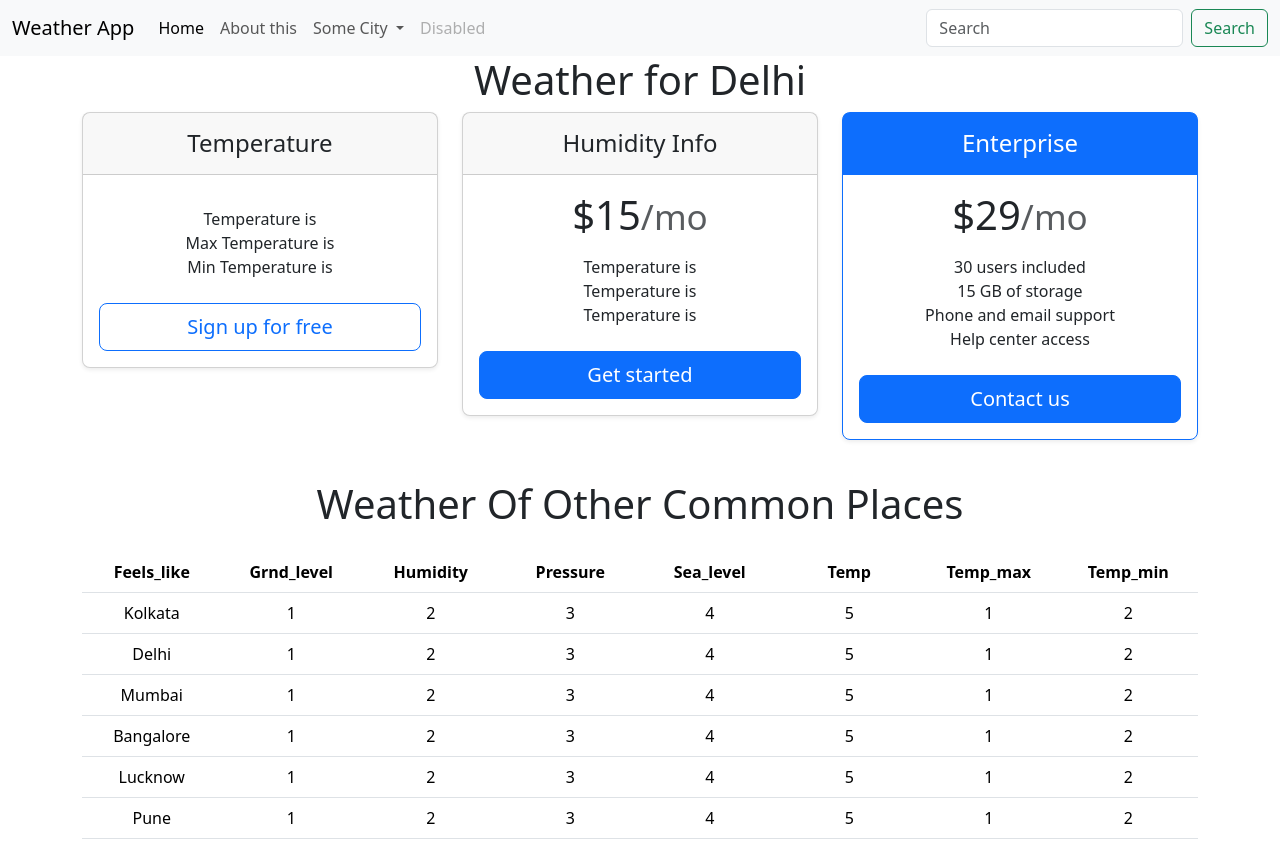
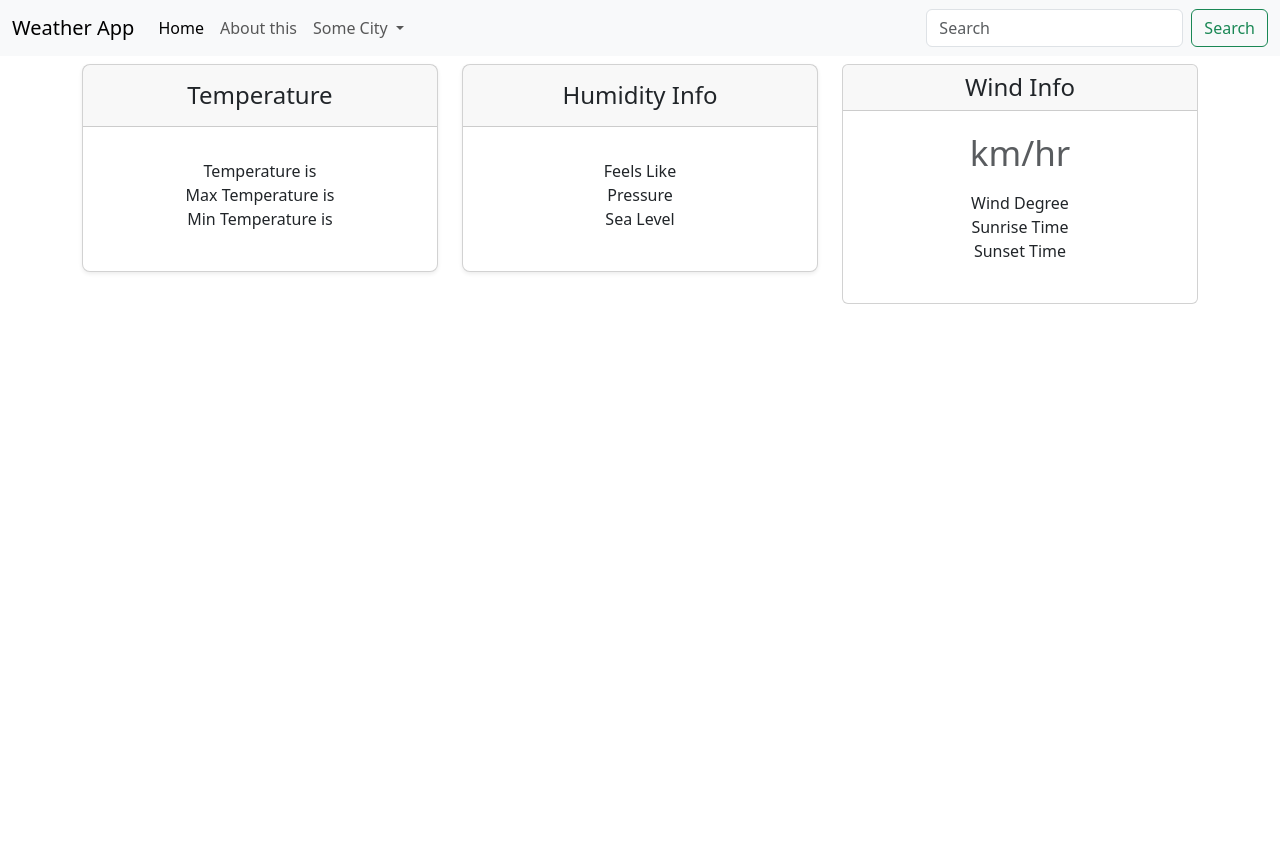
Before and after one commit to RHalder2001/Weather-App, a plain HTML site: page WEATHER-APP/index.html in a window 1280 px wide. After the commit the page ends 800 px from the top, so only its background shows below. Drawn offline with nearby package versions, Linux system fonts and the light colour scheme; no server answers.

Commit message:
All change made

```diff
--- a/WEATHER-APP/index.html
+++ b/WEATHER-APP/index.html
@@ -39,12 +39,11 @@
                             <li><a class="dropdown-item" href="#">Mumbai</a></li>
                         </ul>
                     </li>
-                    <li class="nav-item">
-                        <a class="nav-link disabled" aria-disabled="true">Disabled</a>
-                    </li>
+
                 </ul>
-                <form class="d-flex" role="search">
-                    <input class="form-control me-2" type="search" placeholder="Search" aria-label="Search" />
+                <form class="d-flex" role="search" id="searchForm"  >
+                    <input class="form-control me-2" type="search" placeholder="Search" aria-label="Search"
+                        id="submi" />
                     <button class="btn btn-outline-success" type="submit">Search</button>
                 </form>
             </div>
@@ -57,7 +56,7 @@
 
     <div class="container">
 
-        <h1 class="weather city" style="text-align:center;", >Weather for Delhi</h1>
+        <h1 class="weather city" style="text-align:center;" id="cityHeading",></h1>
 
         <main>
             <div class="row row-cols-1 row-cols-md-3 mb-3 text-center">
@@ -72,11 +71,10 @@
                             <ul class="list-unstyled mt-3 mb-4">
                                 <li>Temperature is <span id="tem"></span> </li>
                                 <li>Max Temperature is <span id="temp_max"></span></li>
-                                <li>Min Temperature is  <span id="temp_min"></span> </li>
+                                <li>Min Temperature is <span id="temp_min"></span> </li>
 
 
-                            </ul> <button type="button" class="w-100 btn btn-lg btn-outline-primary">Sign up for
-                                free</button>
+                            </ul>
                         </div>
                     </div>
                 </div>
@@ -86,113 +84,35 @@
                             <h4 class="my-0 fw-normal">Humidity Info</h4>
                         </div>
                         <div class="card-body">
-                            <h1 class="card-title pricing-card-title">$15<small
-                                    class="text-body-secondary fw-light">/mo</small></h1>
+                            <h1 class="card-title pricing-card-title"><span id='humidity'></span><small
+                                    class="text-body-secondary fw-light"></small></h1>
                             <ul class="list-unstyled mt-3 mb-4">
-                                <li>Temperature is <span id'temp'></span></li>
-                                <li>Temperature is <span id'temp'></span></li>
-                                <li>Temperature is <span id'temp'></span></li>
-                            </ul> <button type="button" class="w-100 btn btn-lg btn-primary">Get started</button>
+                                <li> Feels Like <span id='feels_like'></span></li>
+                                <li>Pressure <span id='pressure'></span></li>
+                                <li>Sea Level <span id='sea_level'></span></li>
+                            </ul>
                         </div>
                     </div>
                 </div>
                 <div class="col">
-                    <div class="card mb-4 rounded-3 shadow-sm border-primary">
-                        <div class="card-header py-3 text-bg-primary border-primary">
-                            <h4 class="my-0 fw-normal">Enterprise</h4>
+                    <div class="card mb-4 roun ">
+                        <div class="card-header">
+                            <h4 class="my-0 fw-normal">Wind Info</h4>
                         </div>
                         <div class="card-body">
-                            <h1 class="card-title pricing-card-title">$29<small
-                                    class="text-body-secondary fw-light">/mo</small></h1>
+                            <h1 class="card-title pricing-card-title"> <span id='speed'></span><small
+                                    class="text-body-secondary fw-light"> km/hr</small></h1>
                             <ul class="list-unstyled mt-3 mb-4">
-                                <li>30 users included</li>
-                                <li>15 GB of storage</li>
-                                <li>Phone and email support</li>
-                                <li>Help center access</li>
-                            </ul> <button type="button" class="w-100 btn btn-lg btn-primary">Contact us</button>
+                                <li>Wind Degree <span id='deg'></span> </li>
+                                <li>Sunrise Time <span id='sunrise'></span> </li>
+                                <li>Sunset Time <span id='sunset'></span></li>
+
+                            </ul>
                         </div>
                     </div>
                 </div>
             </div>
-            <h2 class="display-6 text-center mb-4">Weather Of Other Common Places</h2>
-            <div class="table-responsive">
-                <table class="table text-center" style="table-layout: fixed; width: 100%;">
-                    <thead>
-                        <tr>
-                            <th>Feels_like</th>
-                            <th>Grnd_level</th>
-                            <th>Humidity</th>
-                            <th>Pressure</th>
-                            <th>Sea_level</th>
-                            <th>Temp</th>
-                            <th>Temp_max</th>
-                            <th>Temp_min</th>
-                        </tr>
-                    </thead>
-                    <tbody>
-                        <tr>
-                            <td>Kolkata</td>
-                            <td>1</td>
-                            <td>2</td>
-                            <td>3</td>
-                            <td>4</td>
-                            <td>5</td>
-                            <td>1</td>
-                            <td>2</td>
-                        </tr>
-                        <tr>
-                            <td>Delhi</td>
-                            <td>1</td>
-                            <td>2</td>
-                            <td>3</td>
-                            <td>4</td>
-                            <td>5</td>
-                            <td>1</td>
-                            <td>2</td>
-                        </tr>
-                        <tr>
-                            <td>Mumbai</td>
-                            <td>1</td>
-                            <td>2</td>
-                            <td>3</td>
-                            <td>4</td>
-                            <td>5</td>
-                            <td>1</td>
-                            <td>2</td>
-                        </tr>
-                        <tr>
-                            <td>Bangalore</td>
-                            <td>1</td>
-                            <td>2</td>
-                            <td>3</td>
-                            <td>4</td>
-                            <td>5</td>
-                            <td>1</td>
-                            <td>2</td>
-                        </tr>
-                        <tr>
-                            <td>Lucknow</td>
-                            <td>1</td>
-                            <td>2</td>
-                            <td>3</td>
-                            <td>4</td>
-                            <td>5</td>
-                            <td>1</td>
-                            <td>2</td>
-                        </tr>
-                        <tr>
-                            <td>Pune</td>
-                            <td>1</td>
-                            <td>2</td>
-                            <td>3</td>
-                            <td>4</td>
-                            <td>5</td>
-                            <td>1</td>
-                            <td>2</td>
-                        </tr>
-                    </tbody>
-                </table>
-            </div>
+
 
 
 
--- a/WEATHER-APP/script.js
+++ b/WEATHER-APP/script.js
@@ -1,4 +1,11 @@
-const url = 'https://weather-api138.p.rapidapi.com/weather?city_name=Kolkata';
+document.getElementById("searchForm").addEventListener("submit", async (e) => {
+    e.preventDefault();
+
+    let city = document.getElementById("submi").value;
+	document.getElementById("cityHeading").innerText=`Weather for ${city}`
+
+
+    const url = `https://weather-api138.p.rapidapi.com/weather?city_name=${city}`;
     const options = {
         method: 'GET',
         headers: {
@@ -7,33 +14,49 @@ const options = {
         }
     };
 
-const api = async () => {
     try {
         const response = await fetch(url, options);
         const result = await response.json();
         console.log(result);
 
-
-
-		// const sky=result.sys
-		// const wind=result.wind
+        const sky = result.sys;
+        const wind = result.wind;
         const main = result.main;
 
-		// document.getElementById("feels_like").innerHTML = (main.feels_like - 273.15).toFixed(2) + " °C";
-		// document.getElementById("humidity").innerHTML = main.humidity + " %";
-		// document.getElementById("pressure").innerHTML = main.pressure + " hPa";
-		// document.getElementById("sea_level").innerHTML = main.sea_level + " hPa";
+        document.getElementById("feels_like").innerHTML = (main.feels_like - 273.15).toFixed(2) + " °C";
+        document.getElementById("humidity").innerHTML = main.humidity + " %";
+        document.getElementById("pressure").innerHTML = main.pressure + " hPa";
+        document.getElementById("sea_level").innerHTML = main.sea_level + " hPa";
         document.getElementById("temp").innerHTML = (main.temp - 273.15).toFixed(2) + " °C";
         document.getElementById("tem").innerHTML = (main.temp - 273.15).toFixed(2) + " °C";
         document.getElementById("temp_max").innerHTML = (main.temp_max - 273.15).toFixed(2) + " °C";
         document.getElementById("temp_min").innerHTML = (main.temp_min - 273.15).toFixed(2) + " °C";
-		// document.getElementById("deg").innerHTML = wind.deg;
-		// document.getElementById("speed").innerHTML = wind.speed;
-		// document.getElementById("sunrise").innerHTML = sky.sunrise;
-		// document.getElementById("sunset").innerHTML = sky.sunset;
+
+        document.getElementById("deg").innerHTML = wind.deg;
+        document.getElementById("speed").innerHTML = wind.speed;
+
+        // Convert sunrise/sunset timestamps
+        const sunriseDate = new Date(sky.sunrise * 1000);
+        const sunsetDate = new Date(sky.sunset * 1000);
+
+        const sunriseTime = sunriseDate.toLocaleTimeString("en-IN", {
+            hour: '2-digit',
+            minute: '2-digit',
+            second: '2-digit',
+            hour12: true
+        });
+
+        const sunsetTime = sunsetDate.toLocaleTimeString("en-IN", {
+            hour: '2-digit',
+            minute: '2-digit',
+            second: '2-digit',
+            hour12: true
+        });
+
+        document.getElementById("sunrise").innerHTML = sunriseTime;
+        document.getElementById("sunset").innerHTML = sunsetTime;
 
     } catch (error) {
-		console.error(error);
+        console.error("API call failed:", error);
     }
-}
-api()
+});
```
Lines whose indentation alone changed are shown as unchanged.
